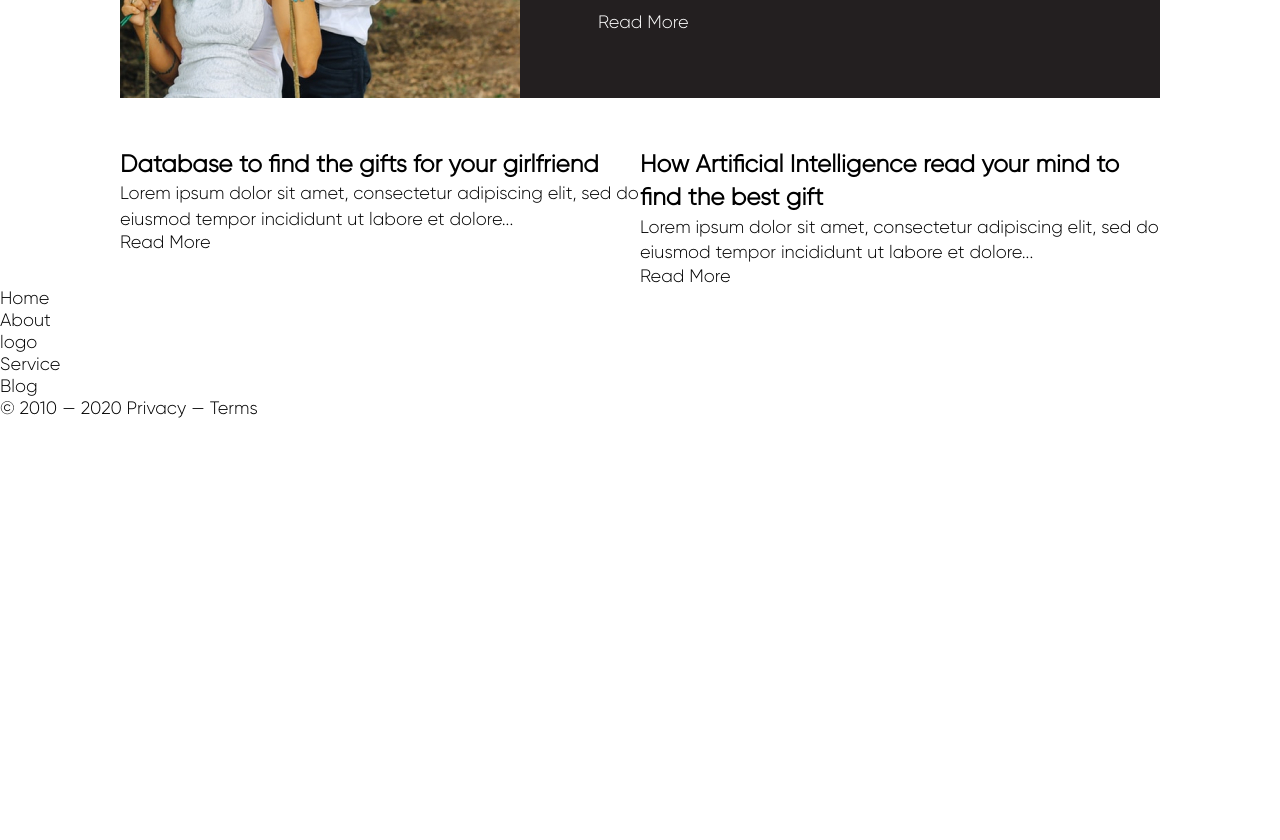
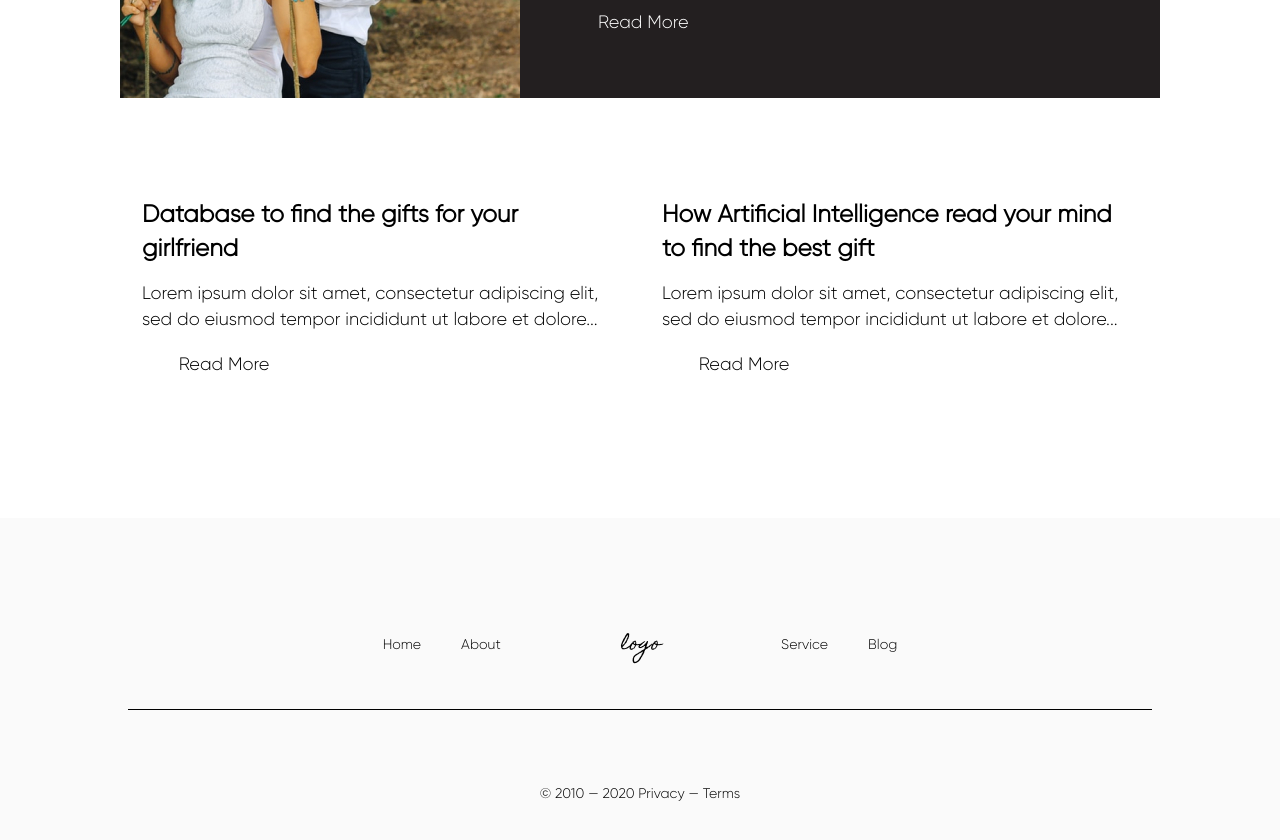
Before and after one commit to acrcane/live-26-10-22, a plain HTML site: page index.html in a window 1280 px wide. Shown: the part 2620-3460 px from the top of the page. Before the commit the page ends 3040 px from the top, so only its background shows below. Drawn offline with Linux system fonts and the light colour scheme.

Commit message:
Update style.css

```diff
--- a/style/style.css
+++ b/style/style.css
@@ -309,21 +309,41 @@ body{
 
                 /* SECTION SIX */
 .section-six {
-    margin: 50px 9.38% 0px 9.38%;
+    margin: 0px 9.38% 0px 9.38%;
     display: flex;
     justify-content: space-between;
 }
 .info-container {
+    height: 300px;
+    display: flex;
+    flex-direction: column;
+    width: 50%;
+    justify-content: center;
+    align-items: center;
+    transition: .7s;
+    transition-timing-function: ease-in-out;
+    margin-bottom: 80px;
+}
+.info-container:hover {
+    box-shadow: rgba(0, 0, 0, 0.24) 0px 3px 8px;
 }
 .info-title {
+    max-width: 476px;
     font-size: 24px;
     line-height: 1.406;
+    /* margin-left: 48px; */
 }
 .info-txt {
+    max-width: 476px;
     font-size: 18px;
     line-height: 1.406;
+    /* margin-left: 48px; */
+    margin-top: 16px;
+    margin-bottom: 20px;
 }
 .info-read-more {
+    line-height: 1.406;
+    margin-left: -60%;
 }
 
 
@@ -336,20 +356,47 @@ body{
 
                 /* FOOTER */
 .footer {
+    height: 410px;
+    background-color: #FAFAFA;
+    padding-top: 115px;
 }
 .footer-nav {
+    width: 100%;
+    display: flex;
+    justify-content: center;
+    margin-bottom: 53px;
 }
 .footer-list {
 }
 .footer-link {
+    font-size: 14px;
+    margin: 0 20px;
 }
 .footer-logo {
+    font-family: homemade-apple;
+    margin: 0 100px;
+}
+hr{
+    width: 80%;
+    height: 1px;
+    background-color: #000;
+    color: #000;
+    margin: 0 auto;
 }
 .soc-media-links {
+    margin: 56px auto 72px auto;
 }
+.soc-link{
+    margin: 0 13px;
+}
+.soc-img{}
 .copy-container {
+    width: 100%;
+    text-align: center;
 }
 .copy {
+    font-size: 14px;
+    line-height: 1.406;
 }
 
 /* .one{background-color: blue;}
```
